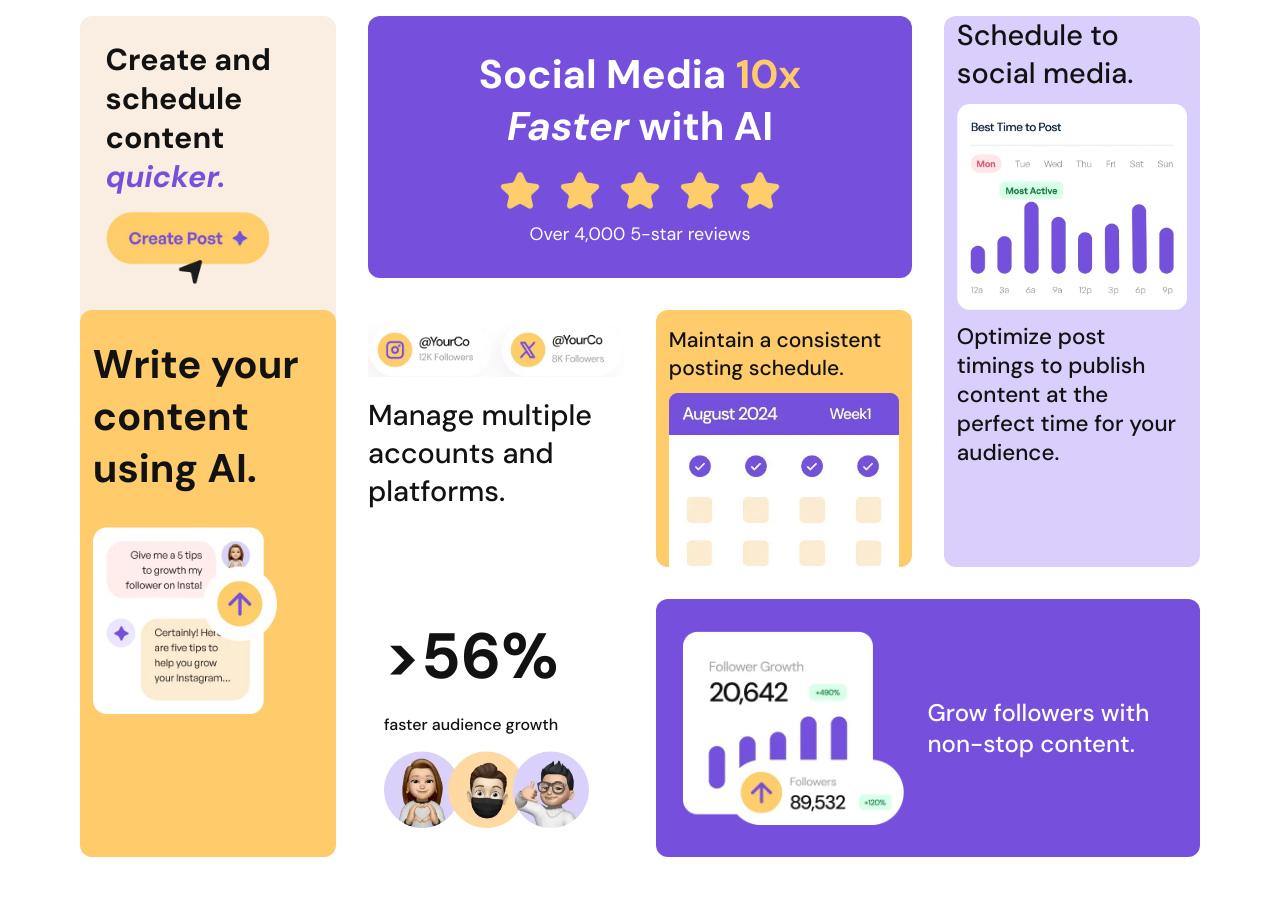
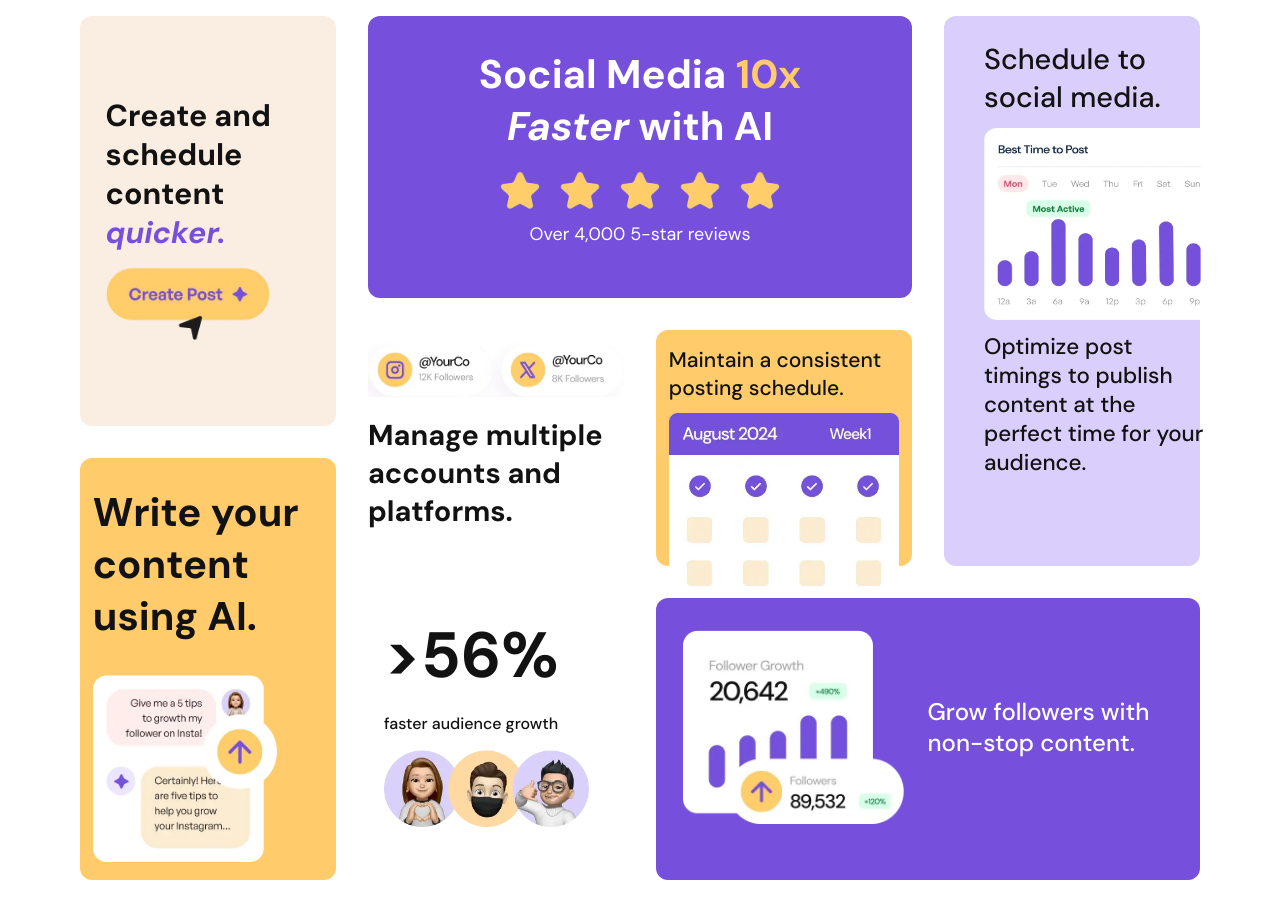
Before and after one commit to Afeez-Ola/bento-grid-main, a plain HTML site: page index.html in a window 1280 px wide. Drawn offline with Linux system fonts and the light colour scheme.

Commit message:
I think I'm done :)

```diff
--- a/css/styles.css
+++ b/css/styles.css
@@ -55,8 +55,8 @@ img {
     display: grid;
     /* grid-auto-columns: auto;
     grid-auto-rows: auto; */
-    /* grid-template-areas: 'rating_card''social_card''schedule_card''schedule_social_card''grow_followers_card''audience_growth_card''create_post_card''ai_content_card'; */
-    /* grid-template-rows: repeat(8, auto); */
+    grid-template-areas: 'rating_card''social_card''schedule_card''schedule_social_card''grow_followers_card''audience_growth_card''create_post_card''ai_content_card';
+    grid-template-rows: repeat(8, auto);
     gap: 2rem;
 }
 
@@ -293,8 +293,7 @@ img {
     grid-row: span 2;
 }
 
-
-/* .container:nth-child(1) {
+.container:nth-child(1) {
     grid-area: rating_card;
 }
 
@@ -324,15 +323,15 @@ img {
 
 .container:nth-child(8) {
     grid-area: ai_content_card;
-} */
+}
 
-@media screen and (min-width:30rem) {
+@media screen and (min-width:40rem) {
     .container {
         width: min(90%, 70rem);
         margin: 1rem auto;
         display: grid;
-        grid-template-columns: repeat(4, 1fr);
-        grid-template-rows: repeat(5, auto);
+        grid-template-columns: 1fr 1fr 1fr 1fr;
+        grid-template-rows: 1fr 6rem 6em 1fr;
         gap: 2rem;
     }
 
@@ -346,14 +345,22 @@ img {
         grid-row: 1/3;
     }
 
+    .create_post_card_content {
+        margin: 5rem auto;
+    }
+
     .schedule_social_card {
-        grid-column: 75%;
-        grid-row: 1/3;
+        grid-column: 4/5;
+        grid-row: 1/4;
     }
 
     .schedule_social_card_content {
-        margin: auto;
+        margin-left: 2.5rem;
         padding-left: 0;
+    }
+
+    .schedule_social_card_content img {
+        height: 12rem;
     }
 
     .schedule_social_card_content h3,
@@ -363,17 +370,21 @@ img {
 
     .ai_content_card {
         grid-column: 1/1;
-        grid-row: 2/4;
+        grid-row: 3/5;
     }
 
     .social_card {
         grid-column: 2/3;
-        grid-row: 2/3;
+        grid-row: 2/4;
+    }
+
+    .social_card_content h3 {
+        font-weight: 700;
     }
 
     .schedule_card {
         grid-column: 3/4;
-        grid-row: 2/3;
+        grid-row: 2/4;
     }
 
     .schedule_card_content {
@@ -384,7 +395,7 @@ img {
 
     .audience_growth_card {
         grid-column: 2/3;
-        grid-row: 3/4;
+        grid-row: 4/5;
     }
 
     .audience_growth_card_content {
@@ -401,7 +412,7 @@ img {
 
     .grow_followers_card {
         grid-column: 3/5;
-        grid-row: 3/4;
+        grid-row: 4/5;
     }
 
     .grow_followers_card_content {
--- a/index.html
+++ b/index.html
@@ -16,7 +16,7 @@
 
 <body>
     <main class="container">
-        <div class="rating_card grid-col-span-2 border-radius">
+        <div class="rating_card  border-radius">
             <div class="rating_card_content">
                 <h2>Social Media <span class="yellow">10x</span> <span class="italic">Faster</span> with AI</h2>
                 <img src="images/illustration-five-stars.webp" alt="illustration-five-stars">
@@ -42,7 +42,7 @@
                 <h4>Optimize post timings to publish content at the perfect time for your audience.</h4>
             </div>
         </div>
-        <div class="grow_followers_card grid-col-span-2 border-radius">
+        <div class="grow_followers_card border-radius">
             <div class="grow_followers_card_content">
                 <img src="images/illustration-grow-followers.webp" alt="illustration-grow-followers">
                 <h3>Grow followers with non-stop content.</h3>
```
